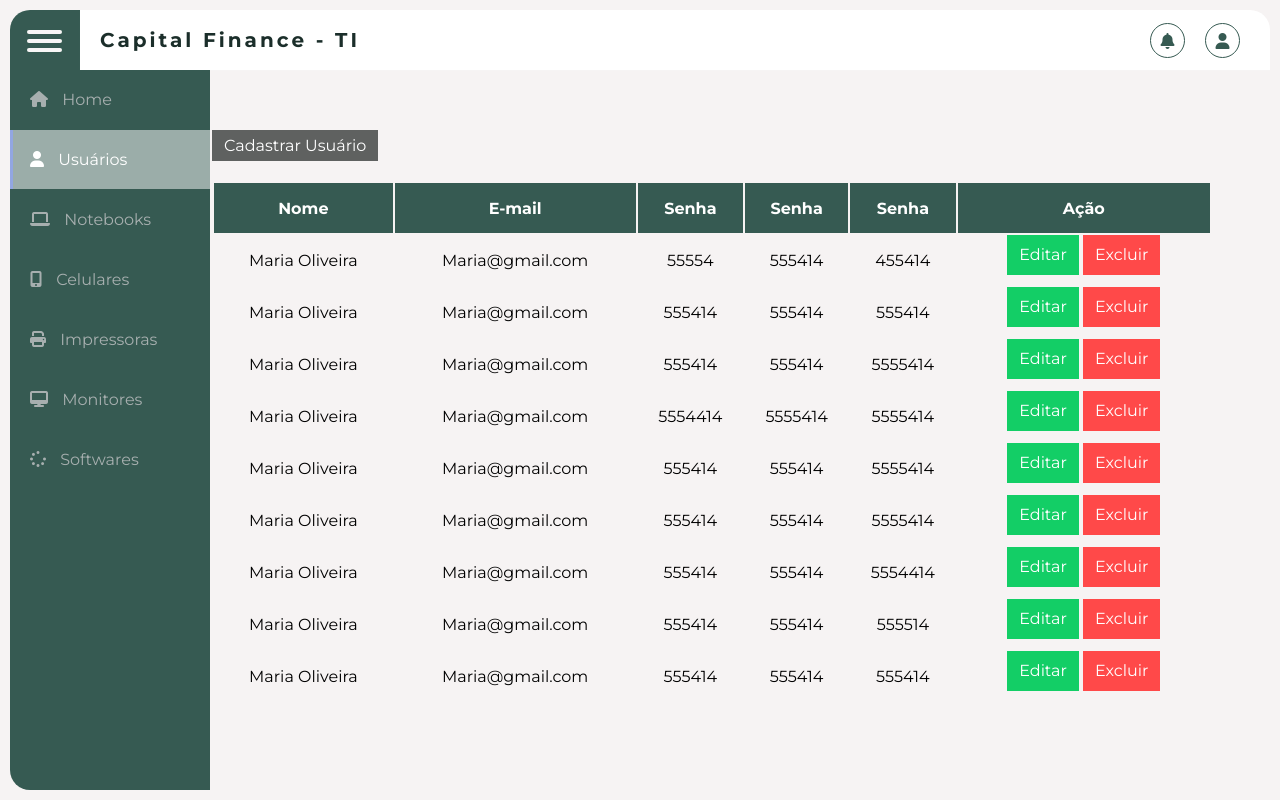
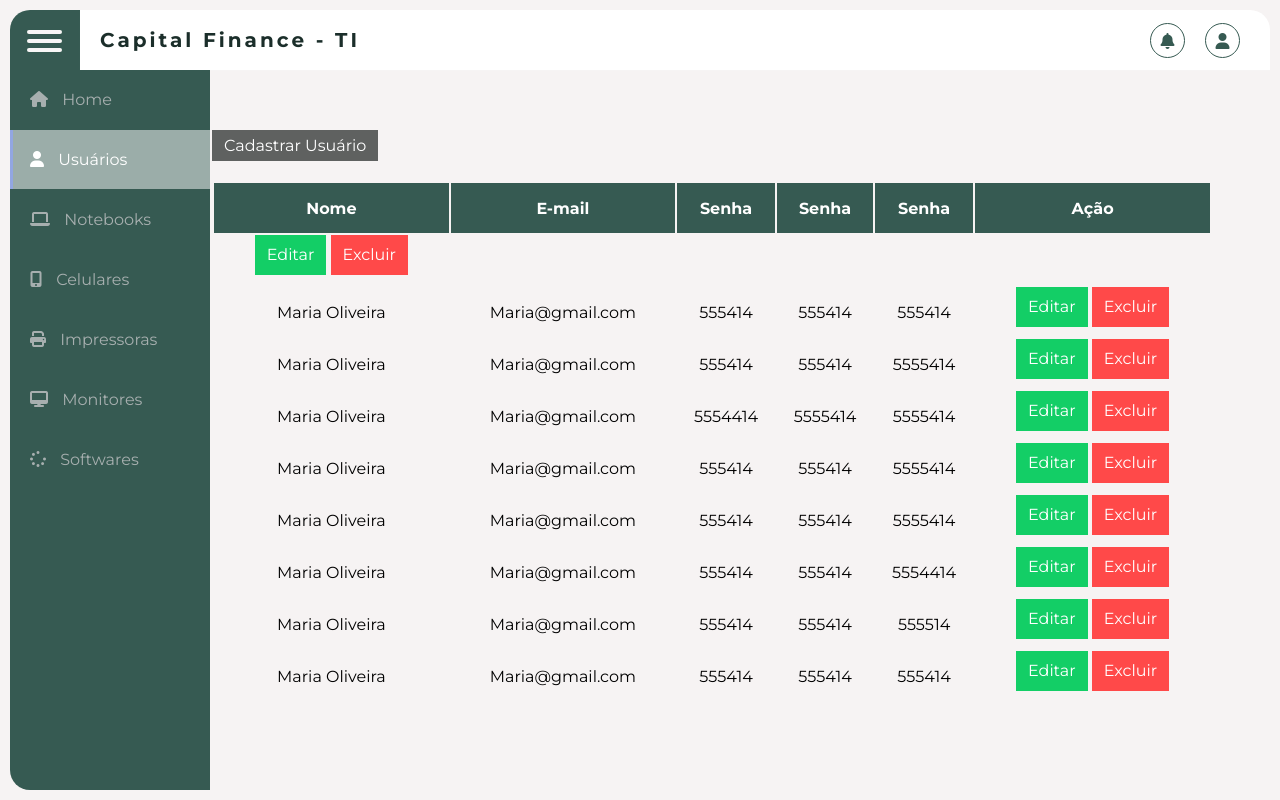
Before and after one commit to Maike2961/Portal-de-cadastro, a Flask app: page /usuario in a window 1280 px wide. Run offline with Flask 3, Linux system fonts and the light colour scheme; some libraries are stand-ins or nearby versions.

Commit message:
Remoção de informação fixa

```diff
--- a/templates/usuario.html
+++ b/templates/usuario.html
@@ -25,11 +25,11 @@
             </thead>
             <tbody>
                 <tr>
-                    <td>Maria Oliveira</td>
+                   <!--  <td>Maria Oliveira</td>
                     <td>Maria@gmail.com</td>
                     <td>55554</td>
                     <td>555414</td>
-                    <td>455414</td>
+                    <td>455414</td> -->
                     <td>
                         <button type="button" class="button green">Editar</button>
                         <button type="button" class="button red">Excluir</button>
```
